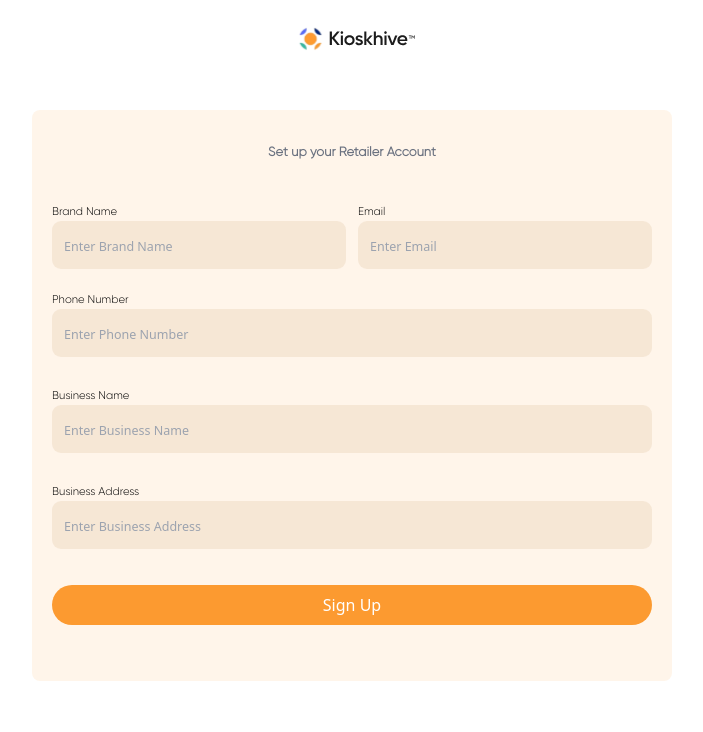
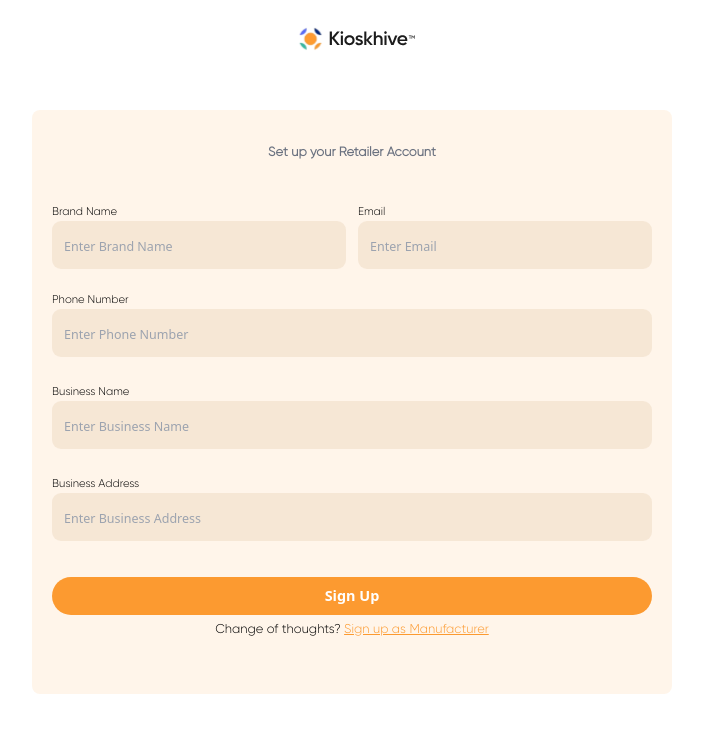
Before and after one commit to davidfayanju1/KioskhiveNG, a React (Vite) app: page /signup/retailer in a window 1280 px wide. Shown: the top 732 px of the page, without its empty margins (288-991 px from the left). Built offline with nearby package versions, Linux system fonts and the light colour scheme; a web font is replaced by a local one.

Commit message:
All additions on ui

```diff
--- a/src/pages/Retailer.jsx
+++ b/src/pages/Retailer.jsx
@@ -1,6 +1,7 @@
 import React from "react";
 import Form from "../components/common/Form";
 import Button from "../components/common/Button";
+import { Link } from "react-router-dom";
 
 const Retailer = () => {
   return (
@@ -38,13 +39,13 @@ const Retailer = () => {
             label={"Phone Number"}
             type={"number"}
             placeholder={"Enter Phone Number"}
-            containerStyle={"!border-none mb-6 bg-[#f2e1ce]/70"}
+            containerStyle={"!border-none mb-5 bg-[#f2e1ce]/70"}
           />
           <Form
             label={"Business Name"}
             type={"text"}
             placeholder={"Enter Business Name"}
-            containerStyle={"!border-none mb-6 bg-[#f2e1ce]/70"}
+            containerStyle={"!border-none mb-5 bg-[#f2e1ce]/70"}
           />
           <Form
             label={"Business Address"}
@@ -55,9 +56,19 @@ const Retailer = () => {
 
           <Button
             name={"Sign Up"}
-            className={"bg-[#FC9A30] w-full"}
+            className={"bg-[#FC9A30] w-full !text-[.9rem] !font-semibold"}
             onPress={() => console.log("ok")}
           />
+
+          <small className="block text-center gilroy mt-1">
+            Change of thoughts?{" "}
+            <Link
+              to={"/signup/manufacturer"}
+              className=" text-[#FC9A30] underline"
+            >
+              Sign up as Manufacturer
+            </Link>
+          </small>
         </section>
       </div>
     </div>
```
